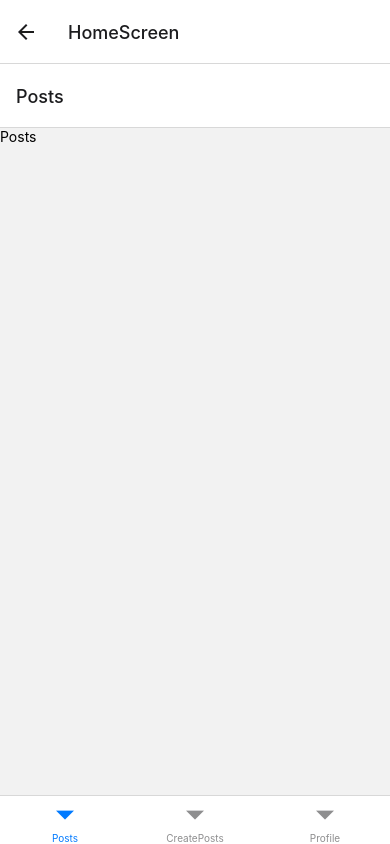
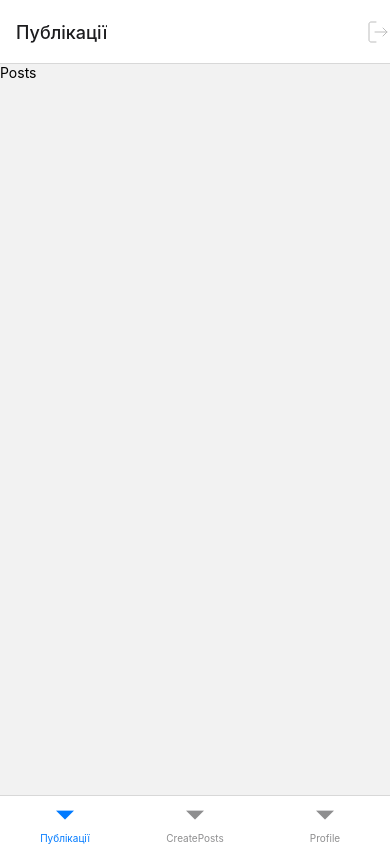
Before and after one commit to Sat98Ram/hw-react-native, a React Native app: screen /HomeScreen in a window 390 px wide. Built offline with nearby package versions, Linux system fonts and the light colour scheme.

Commit message:
add logout icon to header on posts page

```diff
--- a/App.js
+++ b/App.js
@@ -22,7 +22,11 @@ export default function App() {
           component={LoginScreen}
           options={{ headerShown: false }}
         />
-        <MainStack.Screen name="HomeScreen" component={Home} />
+        <MainStack.Screen
+          name="HomeScreen"
+          component={Home}
+          options={{ headerShown: false }}
+        />
       </MainStack.Navigator>
     </NavigationContainer>
   );
--- /dev/null
+++ b/Components/Icons/Logout.jsx
@@ -0,0 +1,45 @@
+import { Text, View, StyleSheet } from "react-native";
+import Svg, { Path } from "react-native-svg";
+
+const Logout = () => {
+  return (
+    <View style={styles.container}>
+      <Svg
+        width="24"
+        height="24"
+        viewBox="0 0 24 24"
+        fill="none"
+        xmlns="http://www.w3.org/2000/svg"
+      >
+        <Path
+          d="M10 22H5C3.89543 22 3 21.1046 3 20V4C3 2.89543 3.89543 2 5 2H10"
+          stroke="#BDBDBD"
+          stroke-linecap="round"
+          stroke-linejoin="round"
+        />
+        <Path
+          d="M17 16L21 12L17 8"
+          stroke="#BDBDBD"
+          stroke-linecap="round"
+          stroke-linejoin="round"
+        />
+        <Path
+          d="M21 12H9"
+          stroke="#BDBDBD"
+          stroke-linecap="round"
+          stroke-linejoin="round"
+        />
+      </Svg>
+    </View>
+  );
+};
+
+const styles = StyleSheet.create({
+  container: {
+    flex: 1,
+    justifyContent: "center",
+    alignItems: "center",
+  },
+});
+
+export default Logout;
--- a/Components/Icons/Union.jsx
+++ b/Components/Icons/Union.jsx
@@ -1,7 +1,7 @@
 import { Text, View, StyleSheet } from "react-native";
 import Svg, { Path } from "react-native-svg";
 
-export default function UnionIcon() {
+const UnionIcon = () => {
   return (
     <View style={styles.container}>
       <Svg
@@ -20,7 +20,7 @@ export default function UnionIcon() {
       </Svg>
     </View>
   );
-}
+};
 
 const styles = StyleSheet.create({
   container: {
@@ -29,3 +29,4 @@ const styles = StyleSheet.create({
     alignItems: "center",
   },
 });
+export default UnionIcon;
--- /dev/null
+++ b/Components/LogoutBtn.jsx
@@ -0,0 +1,12 @@
+import { Pressable } from "react-native";
+import Logout from "./Icons/Logout";
+
+const LogoutBtn = () => {
+  return (
+    <Pressable>
+      <Logout />
+    </Pressable>
+  );
+};
+
+export default LogoutBtn;
--- a/screens/Home.jsx
+++ b/screens/Home.jsx
@@ -3,15 +3,40 @@ import { createBottomTabNavigator } from "@react-navigation/bottom-tabs";
 import PostsScreen from "./PostsScreen";
 import CreatePostsScreen from "./CreatePostsScreen";
 import ProfileScreen from "./ProfileScreen";
+import { Pressable, Text } from "react-native";
+import LogoutBtn from "../Components/LogoutBtn";
 
 const Tab = createBottomTabNavigator();
+
+// const logout = () => {
+//   return (
+//     <Pressable>
+//       <Text>Logout</Text>
+//     </Pressable>
+//   );
+// };
 
 const Home = () => {
   return (
     <Tab.Navigator>
-      <Tab.Screen name="Posts" component={PostsScreen} />
-      <Tab.Screen name="CreatePosts" component={CreatePostsScreen} />
-      <Tab.Screen name="Profile" component={ProfileScreen} />
+      <Tab.Screen
+        name="Posts"
+        component={PostsScreen}
+        options={{
+          title: "Публікації",
+          headerRight: LogoutBtn,
+        }}
+      />
+      <Tab.Screen
+        name="CreatePosts"
+        component={CreatePostsScreen}
+        options={{ headerShown: false }}
+      />
+      <Tab.Screen
+        name="Profile"
+        component={ProfileScreen}
+        options={{ headerShown: false }}
+      />
     </Tab.Navigator>
   );
 };
```
